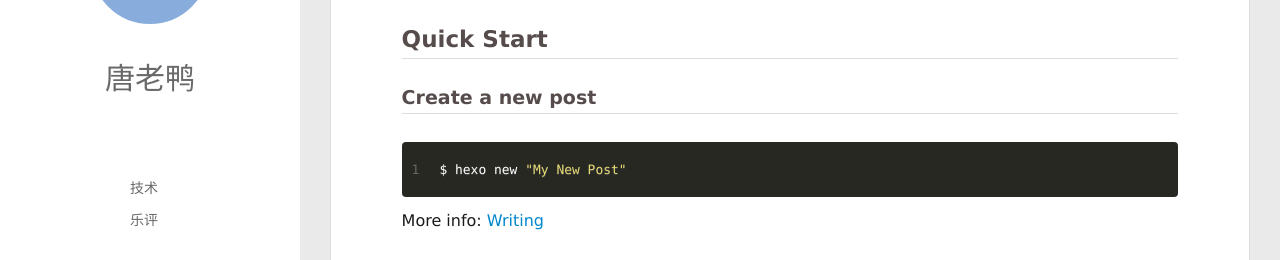
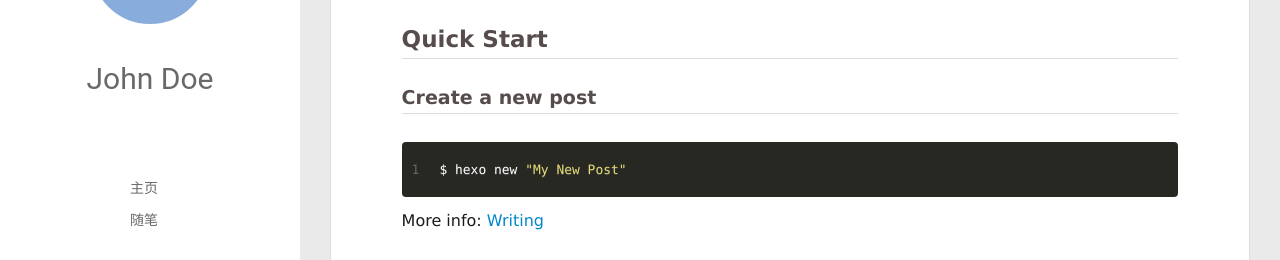
Before and after one commit to sylviatanggit/sylviatanggit.github.io, a plain HTML site: page index.html in a window 1280 px wide. Shown: the part 211-471 px from the top of the page. Drawn offline with Linux system fonts and the light colour scheme; no server answers.

Commit message:
Site updated: 2018-06-25 17:14:23

```diff
--- a/index.html
+++ b/index.html
@@ -46,16 +46,16 @@
 			<img src="" class="js-avatar">
 		</a>
 		<hgroup>
-		  <h1 class="header-author"><a href="/">唐老鸭</a></h1>
+		  <h1 class="header-author"><a href="/">John Doe</a></h1>
 		</hgroup>
 
 
 		<nav class="header-menu">
 			<ul>
 
-				<li><a href="/">技术</a></li>
+				<li><a href="/">主页</a></li>
 
-				<li><a href="/tags/随笔/">乐评</a></li>
+				<li><a href="/tags/随笔/">随笔</a></li>
 
 			</ul>
 		</nav>
```
